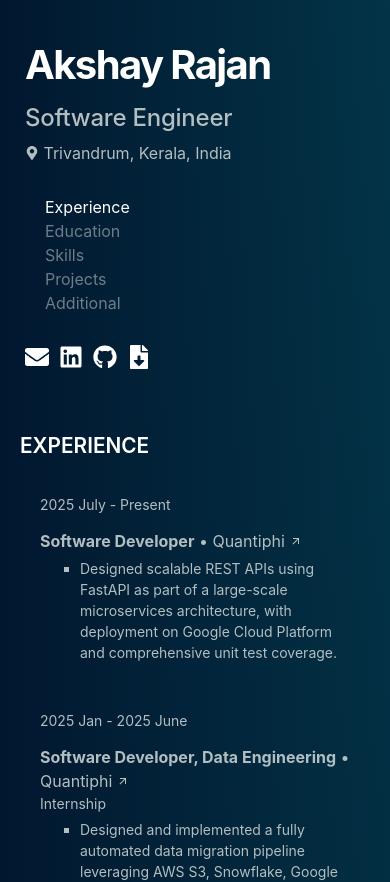
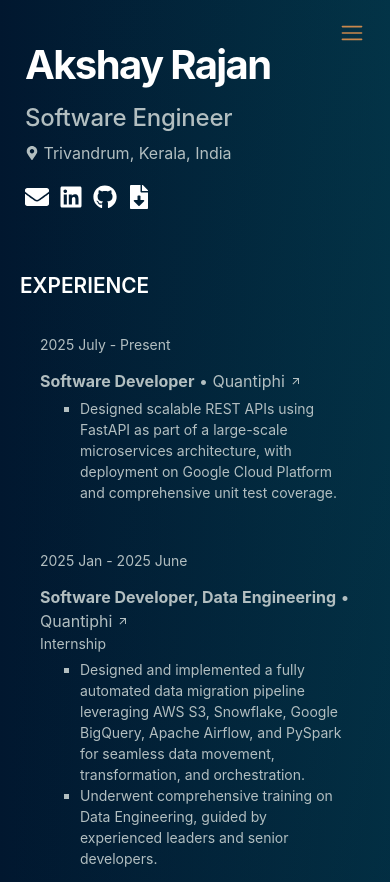
Before and after one commit to akshay-rajan/akshay-rajan.github.io, a React (Vite) app: page / in a window 390 px wide. Shown: the top 882 px of the page. Built offline with nearby package versions, Linux system fonts and the light colour scheme.

Commit message:
Add responsive navigation menu

```diff
--- a/src/components/Navigation.tsx
+++ b/src/components/Navigation.tsx
@@ -1,8 +1,32 @@
 import React from "react";
 import { useActiveSectionContext } from "../context/ActiveSectionContext";
+import { RxHamburgerMenu } from "react-icons/rx";
+import { FaChevronRight } from "react-icons/fa";
+
 
 const Navigation: React.FC = () => {
   const activeSection = useActiveSectionContext();
+  const [isMobile, setIsMobile] = React.useState(false);
+  const [isVisible, setIsVisible] = React.useState(true);
+
+  React.useEffect(() => {
+    const handleResize = () => {
+      setIsMobile(window.innerWidth <= 798);
+    };
+
+    handleResize(); // Set initial state
+    window.addEventListener("resize", handleResize);
+
+    return () => {
+      window.removeEventListener("resize", handleResize);
+    };
+  }, []);
+
+  function toggleMobileMenu() {
+    setIsVisible(!isVisible);
+    const navElement = document.getElementById('nav');
+    navElement?.classList.toggle('visible', !isVisible);
+  }
 
   const navItems = [
     { href: "#experience", label: "Experience", id: "experience" },
@@ -13,15 +37,34 @@ const Navigation: React.FC = () => {
   ];
 
   return (
-    <nav className="navigation">
+    <>
+      {isMobile && (
+        <button
+          className="toggle-button"
+          onClick={toggleMobileMenu}
+        >
+          {isVisible ?
+            <RxHamburgerMenu className="hamburger-icon" /> :
+            <FaChevronRight className="chevron-icon" />
+          }
+        </button>
+      )}
+      <nav className="navigation visible" id="nav">
+        <div>
           {navItems.map(({ href, label, id }) => (
-        <a key={id} href={href}>
+            <a
+              key={id}
+              href={href}
+              onClick={toggleMobileMenu}
+            >
               <div className={activeSection === id ? 'active' : ''}>
                 {label}
               </div>
             </a>
           ))}
+        </div>
       </nav>
+    </>
   );
 }
 
--- a/src/styles/_navigation.scss
+++ b/src/styles/_navigation.scss
@@ -41,12 +41,57 @@
   }
 }
 
-@media screen and (max-width: 1080px) {
-  .navigation {
-    padding: 20px;
+@media screen and (max-width: 798px) {
+  .toggle-button {
+    position: fixed;
+    background-color: transparent;
+    border: none;
+    color: $highlight-color;
+    opacity: 0.8;
+    font-size: 24px;
+    top: 20px;
+    right: 20px;
+    z-index: 250;
+  }
+
+  #nav {
+    position: fixed;
+    display: flex;
+    flex-direction: column;
+    align-items: center;
+    justify-content: center;
+    top: 0;
+    left: 0;
+    width: 100vw;
+    height: 100vh;
+    padding: 0;
+    overflow: hidden;
+    background-color: rgba(0, 0, 0, 0.2);
+    backdrop-filter: blur(15px);
+    z-index: 200;
+
+    &.visible {
+      display: none;
+    }
+
+    div {
+      width: 80%;
+      &.hidden {
+        display: none;
+      }
 
       a {
         div {
+          text-align: center;
+          letter-spacing: 0.1em;
+          padding: 10px;
+          width: auto;
+          margin: 0;
+          border: 0;
+          color: $primary-color;
+          border-radius: 5px;
+          margin-bottom: 10px;
+
           &::before {
             content: none;
           }
@@ -64,4 +109,6 @@
 
       }
     }
+
   }
+}
```
Lines whose indentation alone changed are shown as unchanged.
